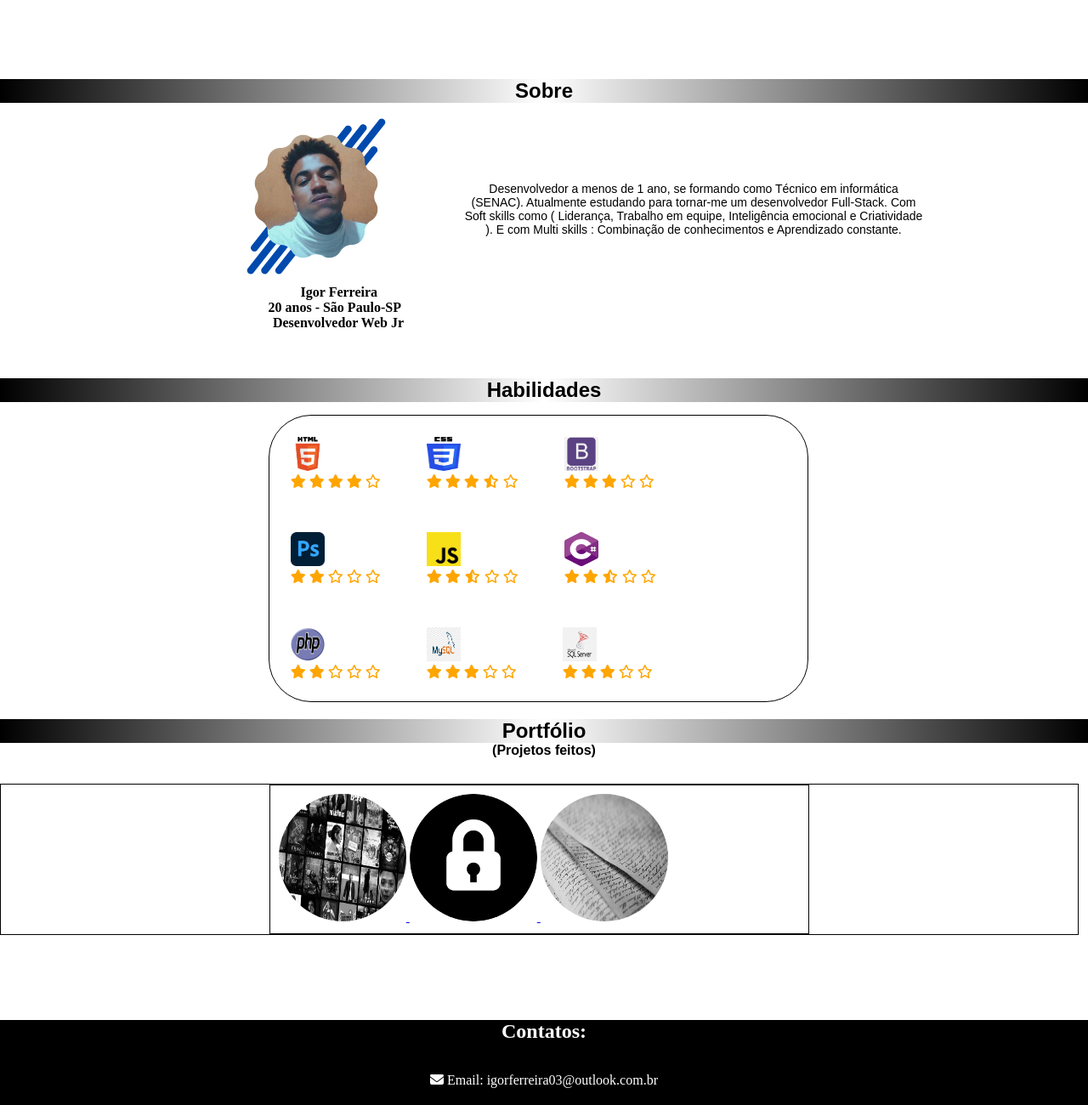
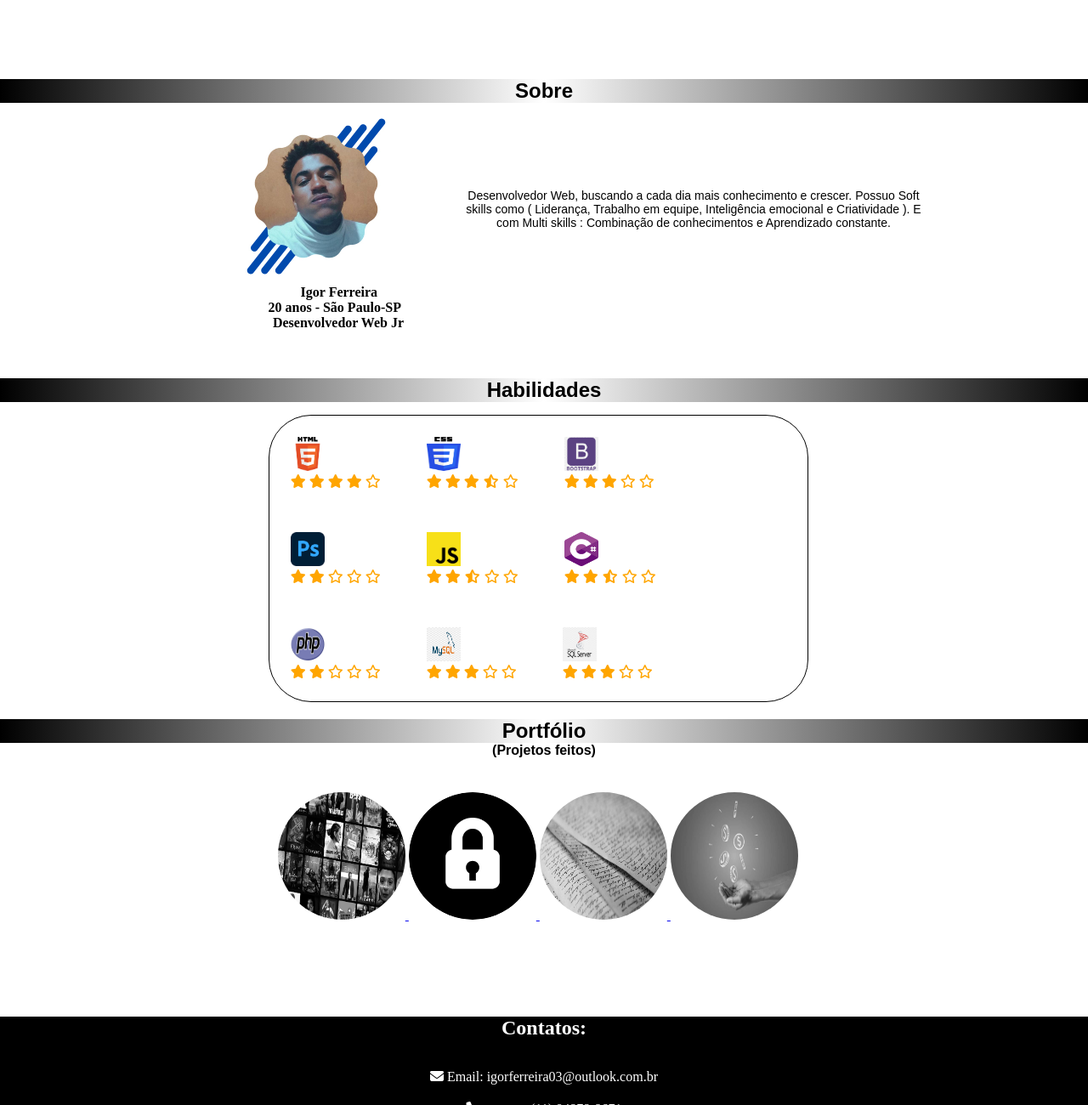
Before and after one commit to IgorF3rreira/Portfolio, a plain HTML site: page index.html in a window 1280 px wide. Shown: the part 457-1757 px from the top of the page at 85% size. Drawn offline with nearby package versions, Linux system fonts and the light colour scheme.

Commit message:
Add files via upload

```diff
--- a/index.html
+++ b/index.html
@@ -88,8 +88,7 @@
                 <p>Desenvolvedor Web Jr </p>
             </div>
             <aside id="aside1">
-                <p> Desenvolvedor a menos de 1 ano, se formando como Técnico em informática (SENAC). Atualmente
-                    estudando para tornar-me um desenvolvedor Full-Stack. Com Soft skills como ( Liderança, Trabalho em
+                <p> Desenvolvedor Web, buscando a cada dia mais conhecimento e crescer. Possuo Soft skills como ( Liderança, Trabalho em
                     equipe, Inteligência emocional e Criatividade ). E com Multi skills : Combinação de conhecimentos e
                     Aprendizado constante. </p>
             </aside>
@@ -165,17 +164,23 @@
         <div id="div8">
             <div id="div9">
 
-                  <div>  <a target="_blank" href="https://igorf3rreira.github.io/Projeto-series-favoritas-final/"> <img
-                            id="imgProj" src="src/img/projeto-serie.jpg" width="150px" height="150px"
+                  <div>  <a target="_blank" href="https://igorf3rreira.github.io/Projeto-series-favoritas-final/">
+                    <img id="imgProj" src="src/img/projeto-serie.jpg" width="150px" height="150px"
                             alt="Séries favoritas" title="Séries Favoritas"> </a>
 
-                  <a target="_blank" href="https://igorf3rreira.github.io/Gerador_de_senha/"> <img id="imgProj"
-                            src="src/img/projeto-senha.png" width="150px" height="150px" alt="Gerador de senha"
-                            title="Gerador de senha"> </a>
+                  <a target="_blank" href="https://igorf3rreira.github.io/Gerador_de_senha/">
+                     <img id="imgProj" src="src/img/projeto-senha.png" width="150px" height="150px"
+                     alt="Gerador de senha" title="Gerador de senha"> </a>
 
-                  <a target="_blank" href="https://igorf3rreira.github.io/Projeto-cordel/"> <img id="imgProj"
-                            src="src/img/projeto-cordel.jpg" width="150px" height="150px" alt="Projeto cordel"
-                            title="Projeto cordel"> </a> </div>
+                  <a target="_blank" href="https://igorf3rreira.github.io/Projeto-cordel/">
+                    <img id="imgProj" src="src/img/projeto-cordel.jpg" width="150px" height="150px"
+                    alt="Projeto cordel" title="Projeto cordel"> </a>
+
+                <a target="_blank" href="https://igorf3rreira.github.io/conversorDeMoeda/">
+                     <img id="imgProj" src="src/img/projeto-conversor.jpeg" width="150px" height="150px"
+                     alt="Projeto conversor de moeda"  title="Projeto conversor de moeda"> </a>
+
+                 </div>
 
             </div>
 
--- a/src/css/style.css
+++ b/src/css/style.css
@@ -305,7 +305,7 @@ main {
 
 /* PROJETOS */
 #div8{
-    border: 1px solid black;
+
     width: 99%;
     height: 100%;
     margin-top:30px ;
@@ -316,7 +316,7 @@ main {
 }
 
 #div9{
-    border: 1px solid black;
+
     width: 50%;
     height: 100%;
 
@@ -343,7 +343,7 @@ main {
 
 @media screen and (max-width: 1440px) {
     #div9{
-        border: 1px solid black;
+
         width: 50%;
         height: 100%;
 
@@ -363,7 +363,7 @@ main {
 
 @media screen and (max-width: 981px) {
     #div9{
-        border: 1px solid black;
+
         width: 50%;
         height: 100%;
 
@@ -379,7 +379,7 @@ main {
 
 @media screen and (max-width: 620px) {
     #div9{
-        border: 1px solid black;
+
         width: 50%;
         height: 100%;
 
@@ -395,7 +395,7 @@ main {
 
 @media screen and (max-width: 400px) {
     #div9{
-        border: 1px solid black;
+
         width: 50%;
         height: 100%;
 
```
Also changed, not shown: src/img/projeto-conversor.jpeg (added).
